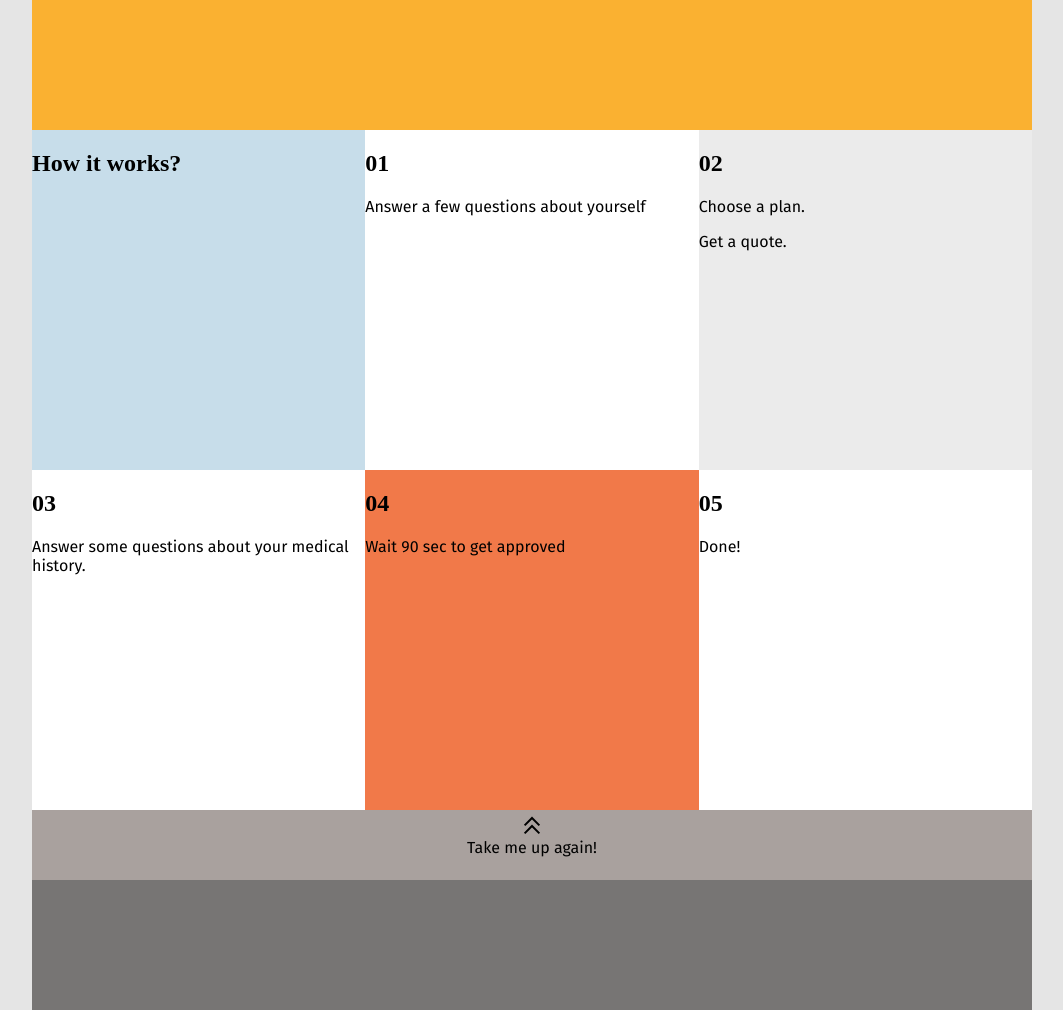
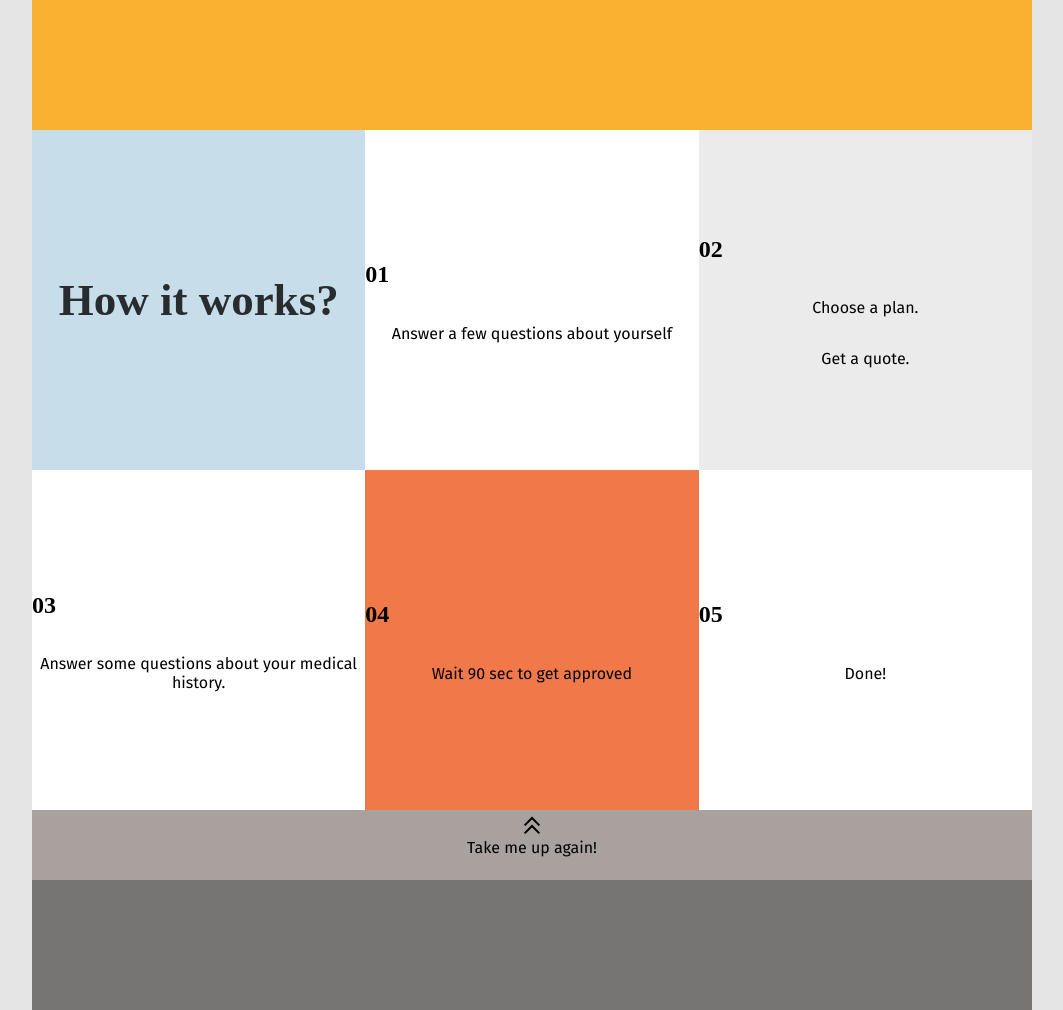
Before and after one commit to Hampus83/insurance-exam, a plain HTML site: page index.html in a window 1280 px wide. Shown: the part 1780-2790 px from the top of the page, without its empty margins (108-1171 px from the left). Drawn offline with Linux system fonts and the light colour scheme; a web font is replaced by a local one.

Commit message:
Styled the fonts

```diff
--- a/css/style.css
+++ b/css/style.css
@@ -103,6 +103,24 @@ h1, h2 {
     background-color: #fff;
     height: 340px;
     grid-column: span 2;
+    display: flex;
+    flex-direction: column;
+    justify-content: center;
+}
+
+.content .tutorial h1 {
+    text-align: center;
+    color:rgba(0, 0, 0, 0.80);
+    font-size: 45px;
+}
+
+.content .tutoral h2 {
+    color:rgba(0, 0, 0, 0.40);
+    font-size: 35px;
+}
+
+.content .tutorial p {
+    text-align: center;
 }
 
 .content .zero {
```
